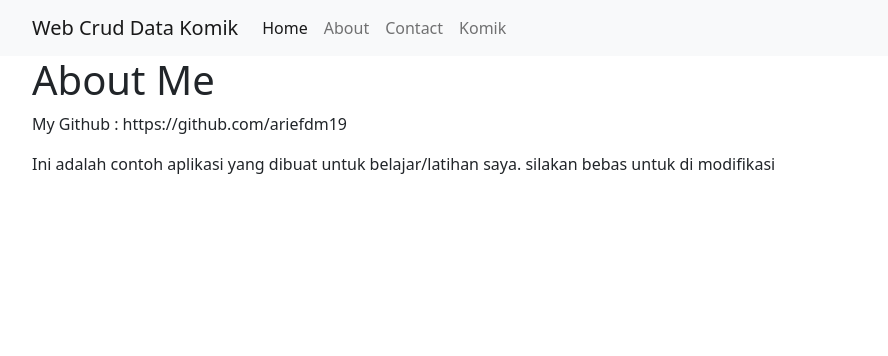
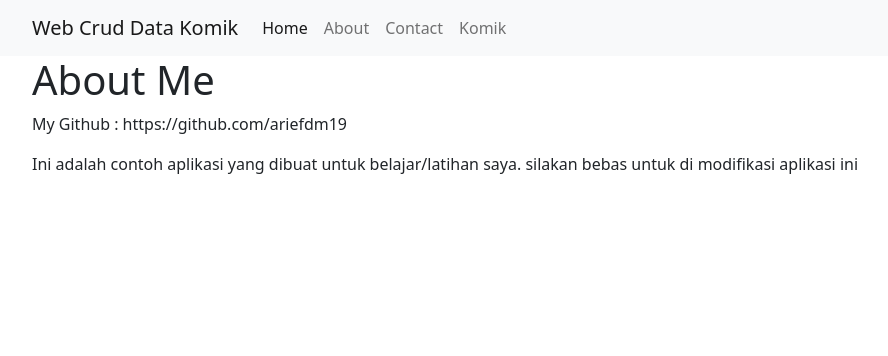
Before and after one commit to ariefdm19/LatihanCI4, a CodeIgniter 4 app: template app/Views/pages/about.php in a window 1280 px wide. Shown: the top 356 px of the page, without its empty margins (50-938 px from the left). Run offline with PHP 8.4 and a stand-in for CodeIgniter, Linux system fonts and the light colour scheme; the template is opened without the code that fills it, so the values that code supplies are empty; some libraries are stand-ins or nearby versions.

Commit message:
modift about

```diff
--- a/app/Views/pages/about.php
+++ b/app/Views/pages/about.php
@@ -7,7 +7,7 @@
         <div class="col">
             <h1>About Me</h1>
             <p>My Github : https://github.com/ariefdm19</p>
-            <p>Ini adalah contoh aplikasi yang dibuat untuk belajar/latihan saya. silakan bebas untuk di modifikasi</p>
+            <p>Ini adalah contoh aplikasi yang dibuat untuk belajar/latihan saya. silakan bebas untuk di modifikasi aplikasi ini</p>
 
 
         </div>
```
